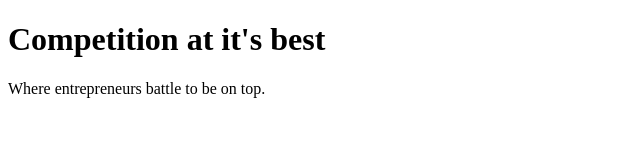
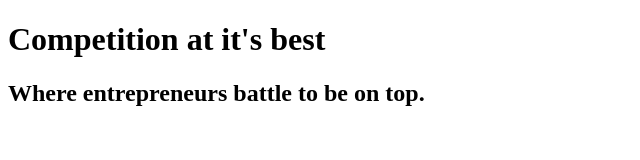
Before and after one commit to TintswaloNkhuna/My-first-website, a plain HTML site: page index.html in a window 1280 px wide. Shown: the whole page, without its empty margins (0-640 px from the left). Drawn offline with Linux system fonts and the light colour scheme.

Commit message:
Update index.html

```diff
--- a/index.html
+++ b/index.html
@@ -3,8 +3,9 @@
 <head>
     <title>The world of business</title>
 </head>
+    <meta charset="UTF-8">
 <body>
     <h1>Competition at it's best</h1>
-    <p>Where entrepreneurs battle to be on top.</p>
+    <h2>Where entrepreneurs battle to be on top.</h2>
 </body>
 </html>
```
